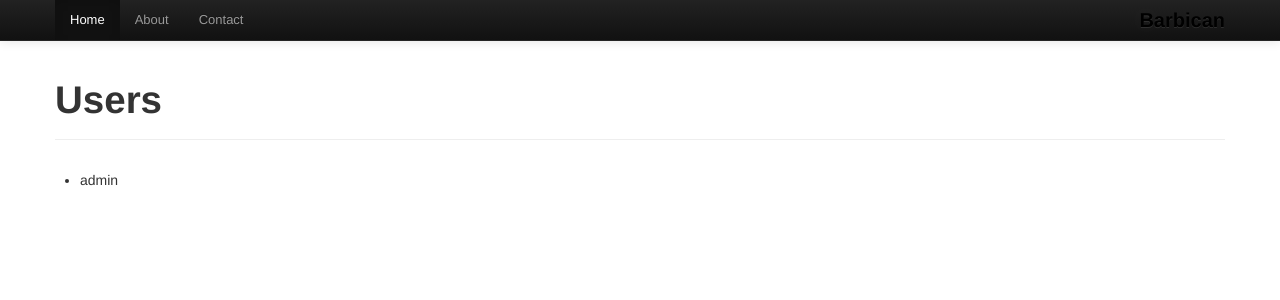
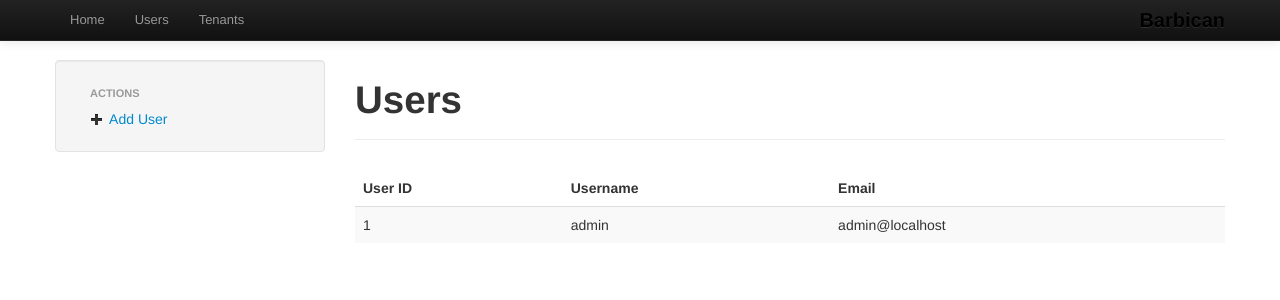
Before and after one commit to openstack/barbican, a Flask app: page /users in a window 1280 px wide. Shown: the top 300 px of the page. Run offline with Flask 2, Linux system fonts and the light colour scheme; data comes from the database, SQL or seed files in the repository.

Commit message:
Improved style for Users

```diff
--- a/templates/layout.html
+++ b/templates/layout.html
@@ -43,9 +43,9 @@
             <a class="brand" href="#">Barbican</a>
             <div class="nav-collapse collapse">
                 <ul class="nav">
-                    <li class="active"><a href="#">Home</a></li>
-                    <li><a href="#about">About</a></li>
-                    <li><a href="#contact">Contact</a></li>
+                    <li><a href="/">Home</a></li>
+                    <li><a href="/users">Users</a></li>
+                    <li><a href="/tenants">Tenants</a></li>
                 </ul>
             </div><!--/.nav-collapse -->
         </div>
--- a/templates/users.html
+++ b/templates/users.html
@@ -1,14 +1,40 @@
 {% extends "layout.html" %}
 
 {% block body %}
-<div class="page-header">
-    <h1>Users</h1>
+<div class="row">
+    <div class="span3">
+        <div class="well sidebar-nav">
+            <ul class="nav nav-list">
+                <li class="nav-header">Actions</li>
+                <li><a href="#"><i class="icon-plus"></i> Add User</a></li>
+            </ul>
+        </div>
+    </div>
+    <div class="span9">
+        <div class="page-header">
+            <h1>Users</h1>
+        </div>
+        <table class="table table-striped">
+            <thead>
+                <tr>
+                    <th>User ID</th>
+                    <th>Username</th>
+                    <th>Email</th>
+                </tr>
+            </thead>
+            <tbody>
+                {% for user in users %}
+                    <tr>
+                        <td>{{ user.id }}</td>
+                        <td>{{ user.name }}</td>
+                        <td>{{ user.email }}</td>
+                    </tr>
+                {% else %}
+                <em>No users yet.</em>
+                {% endfor %}
+            </tbody>
+
+        </table>
+    </div>
 </div>
-<ul>
-    {% for user in users %}
-        <li>{{ user.name }}</li>
-    {% else %}
-        <li><em>No users yet.</em></li>
-    {% endfor %}
-</ul>
 {% endblock %}
```
